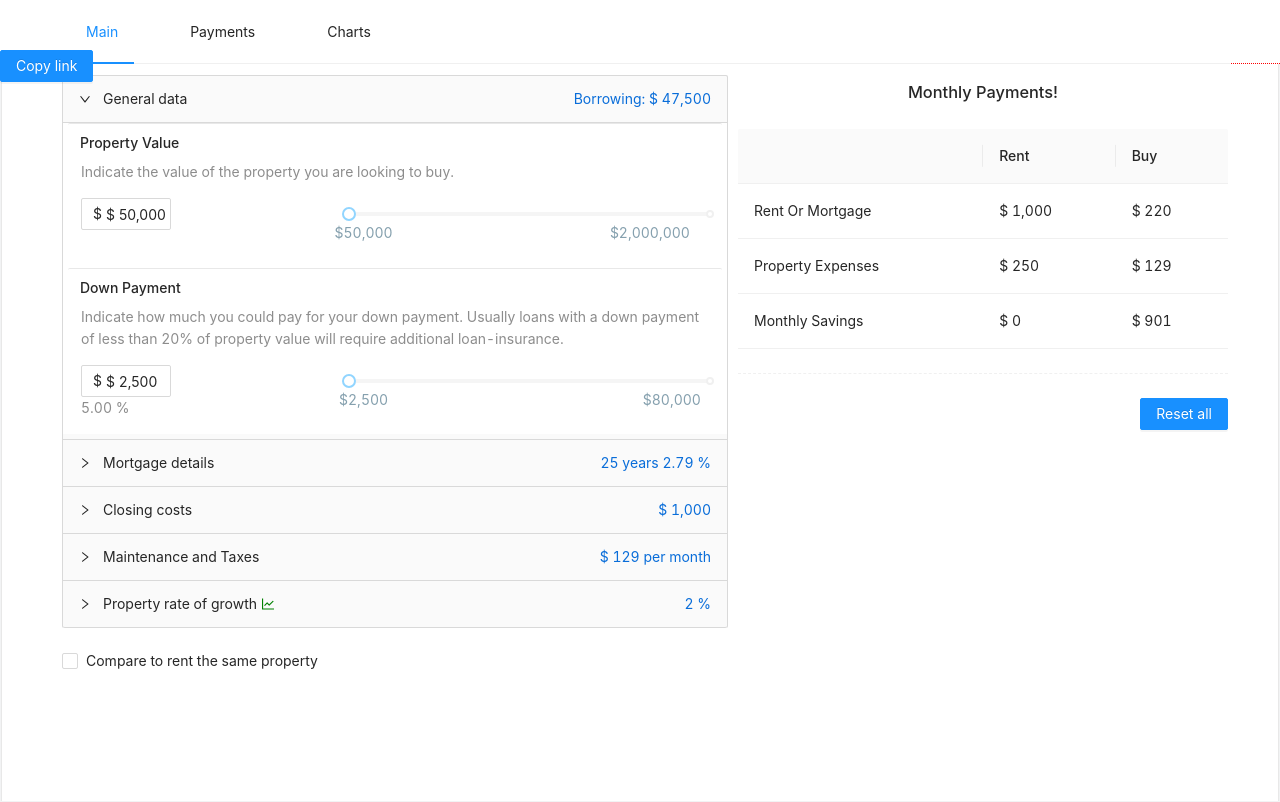
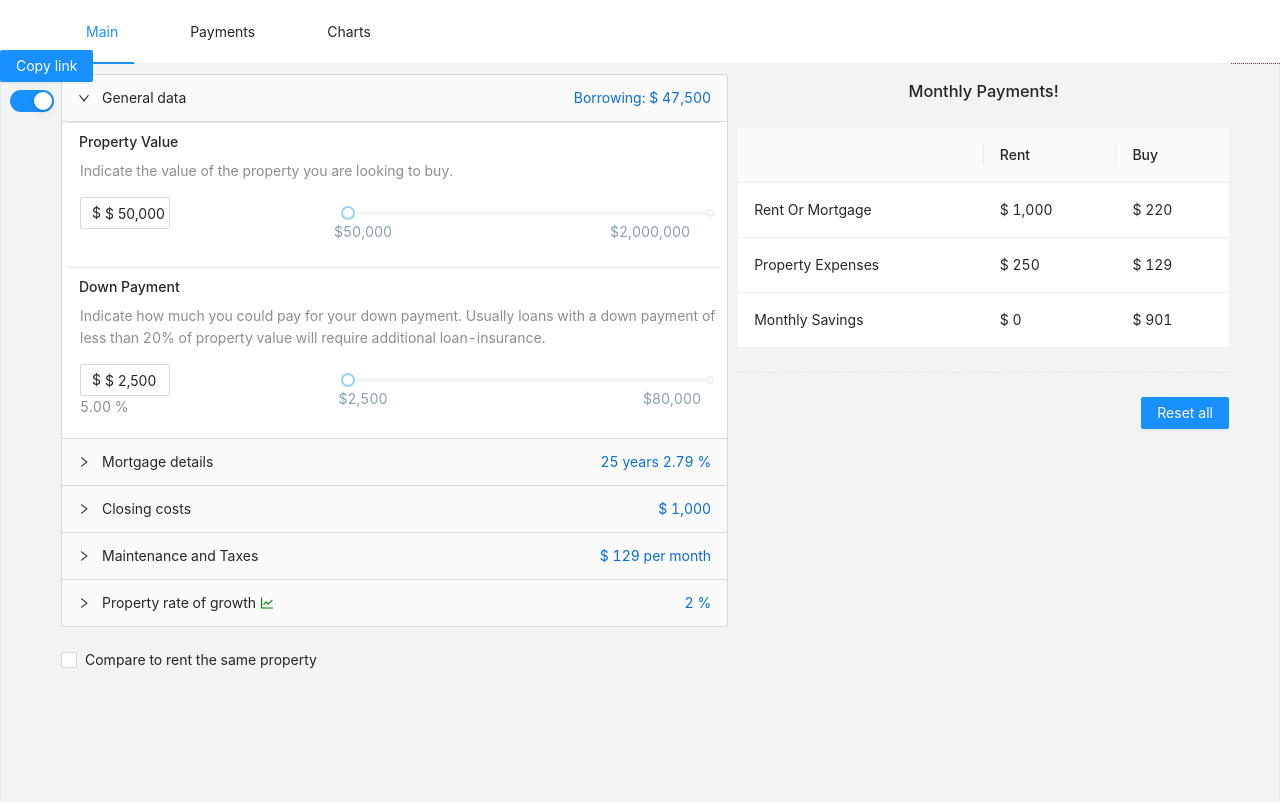
Before and after one commit to rudenko-pavel/calculator, a React (Create React App) app: page /#/ in a window 1280 px wide. Built offline with nearby package versions, Linux system fonts and the light colour scheme.

Commit message:
change theme is done

```diff
--- a/src/components/App.js
+++ b/src/components/App.js
@@ -1,7 +1,7 @@
 import "./App.scss";
 
 import { BackTop, Layout } from "antd";
-import React from "react";
+import React, { useState } from "react";
 import { HashRouter, Route } from "react-router-dom";
 
 import configTFE from "../configs/configTextForElements";
@@ -10,18 +10,27 @@ import HeaderMenu from "./HeaderMenu/HeaderMenu";
 import HomePage from "./HomePage/HomePage";
 import Payments from "./Payments/Payments";
 import RightPart from "./RightPart/RightPart";
+import SwitchTheme from "./SwitchTheme/SwitchTheme";
 
 const { Header, Content } = Layout;
 
 const App = () => {
   const { buttons } = configTFE;
+  const [Theme, setTheme] = useState("light");
+
+  // set value `Theme`
+  function onChangeTheme(val) {
+    setTheme(val);
+  }
+
   return (
-    <div className="App">
+    <div className={`${Theme} App`}>
       <HashRouter>
         <Layout className="container">
           <Header className="header">
             <HeaderMenu />
           </Header>
+          <SwitchTheme siteTheme={Theme} onChangeTheme={onChangeTheme} />
           <Content className="site-layout">
             <Route path="/" exact component={HomePage} />
             <Route path="/payments" exact component={Payments} />
--- a/src/components/App.scss
+++ b/src/components/App.scss
@@ -10,8 +10,11 @@ html{
         min-height: 100%;
         height:auto;
         .App{
+            &.dark {
+                background-color: #fefefe;
+                filter: invert(100%);
+            }
             .onlyWeb{ display:block}
-            margin: 1px !important;
             min-height: 100%;
             position: relative;
             .column{
@@ -21,6 +24,7 @@ html{
             .ant-layout{
                 position: relative;
                 min-height: 100vh;
+                background-color: transparent;
                 .header{
                     position: fixed;
                     text-align: center;
@@ -36,7 +40,6 @@ html{
                     margin-top: 64px;
                 }
                 &.container{
-                    background-color: white !important;
                     border-left: 1px solid $grey-color;
                     border-right: 1px solid $grey-color;
                 }
--- a/src/components/CreatePdf/CreatePdf.js
+++ b/src/components/CreatePdf/CreatePdf.js
@@ -20,6 +20,10 @@ const CreatePdf = props => {
     minimumFractionDigits: 2
   });
 
+  /* Return array of objects with formatted values
+   * input: {count: 1, interestPayment: 178.13, totalInterest: 178.13,  ...}
+   * output:{count: 1, interestPayment: "$178.13", totalInterest: "$178.13", ... }
+   */
   function formattedPaymentsArray(obj) {
     const newArr = [];
     obj.forEach(item => {
@@ -33,6 +37,7 @@ const CreatePdf = props => {
     return newArr;
   }
 
+  // create array of formatted data for doc.autoTable
   const summaryBody = [
     formatter.format(payment.loanAmount),
     formatter.format(payment.principalAndInterest),
@@ -45,6 +50,7 @@ const CreatePdf = props => {
   for (let i = 0; i < paymentSummary.length; i += 1) {
     dataToBody.push([paymentSummary[i], summaryBody[i]]);
   }
+
   function PdfFromHTML() {
     const doc = new JsPDF("p", "mm");
 
--- a/src/components/HeaderMenu/HeaderMenu.js
+++ b/src/components/HeaderMenu/HeaderMenu.js
@@ -9,27 +9,20 @@ import CopyLink from "../CopyLink/CopyLink";
 const HeaderMenu = () => {
   const { headermenu } = configHeaderMenu;
 
-  function getUrlHash(str){
-    console.log("getUrlHash1 :'"+str+"'")
+  // create default `key` for current itemMenu
+  function getUrlHash(str) {
     let res = str;
     if (str === "#/") res = "main";
-    console.log("getUrlHash2 ", res, str)
     return res;
   }
+  const [currItem, setCurrItem] = useState(getUrlHash(window.location.hash));
 
-  const [currItem, setCurrItem] = useState(getUrlHash(window.location.hash));
-console.log(window.location.hash)
-  /**
-   * Changes  current button in HeaderMenu
-   */
+  // Changes  current button in HeaderMenu
   function handleClick(e) {
-    console.log(e)
     setCurrItem(e.key);
   }
 
-  /**
-   * Returns all buttons for HeaderMenu
-   */
+  // Returns all buttons for HeaderMenu
   function renderListFunc() {
     return headermenu.map(item => {
       return (
--- a/src/components/HomePage/HomePage.js
+++ b/src/components/HomePage/HomePage.js
@@ -6,8 +6,7 @@ import React from "react";
 import LeftPart from "../LeftPart/LeftPart";
 import RightPart from "../RightPart/RightPart";
 
-class HomePage extends React.Component {
-  render() {
+const HomePage = () => {
   return (
     <div className="HomePage">
       <Row>
@@ -20,7 +19,6 @@ class HomePage extends React.Component {
       </Row>
     </div>
   );
-  }
-}
+};
 
 export default HomePage;
--- /dev/null
+++ b/src/components/SwitchTheme/SwitchTheme.js
@@ -0,0 +1,29 @@
+import "./SwitchTheme.scss";
+
+import { Switch } from "antd";
+import PropTypes from "prop-types";
+import React from "react";
+
+const SwitchTheme = props => {
+  const { onChangeTheme } = props;
+
+  // return value[string] to parent
+  function onChange(checked) {
+    let result = "light";
+    if (checked === false) result = "dark";
+    console.log(`switch to ${checked}`);
+    onChangeTheme(result);
+  }
+
+  return (
+    <div className="swich-theme-wrapper">
+      <Switch className="swich-theme" defaultChecked onChange={onChange} />
+    </div>
+  );
+};
+
+export default SwitchTheme;
+
+SwitchTheme.propTypes = {
+  onChangeTheme: PropTypes.func.isRequired
+};
--- /dev/null
+++ b/src/components/SwitchTheme/SwitchTheme.scss
@@ -0,0 +1,8 @@
+@import "../../scss/palette";
+.swich-theme-wrapper{
+    .swich-theme{
+        position: fixed;
+        top: 90px;
+        left: 10px;
+    }
+}
--- a/src/index.scss
+++ b/src/index.scss
@@ -5,6 +5,7 @@
     margin-left: auto;
     padding-left: 15px;
     padding-right: 15px;
+
 }
 
 .div-wrapper{
```
Also changed, not shown: 1 other file (tests, documents, lock files or other folders). Lines whose indentation alone changed are shown as unchanged.
